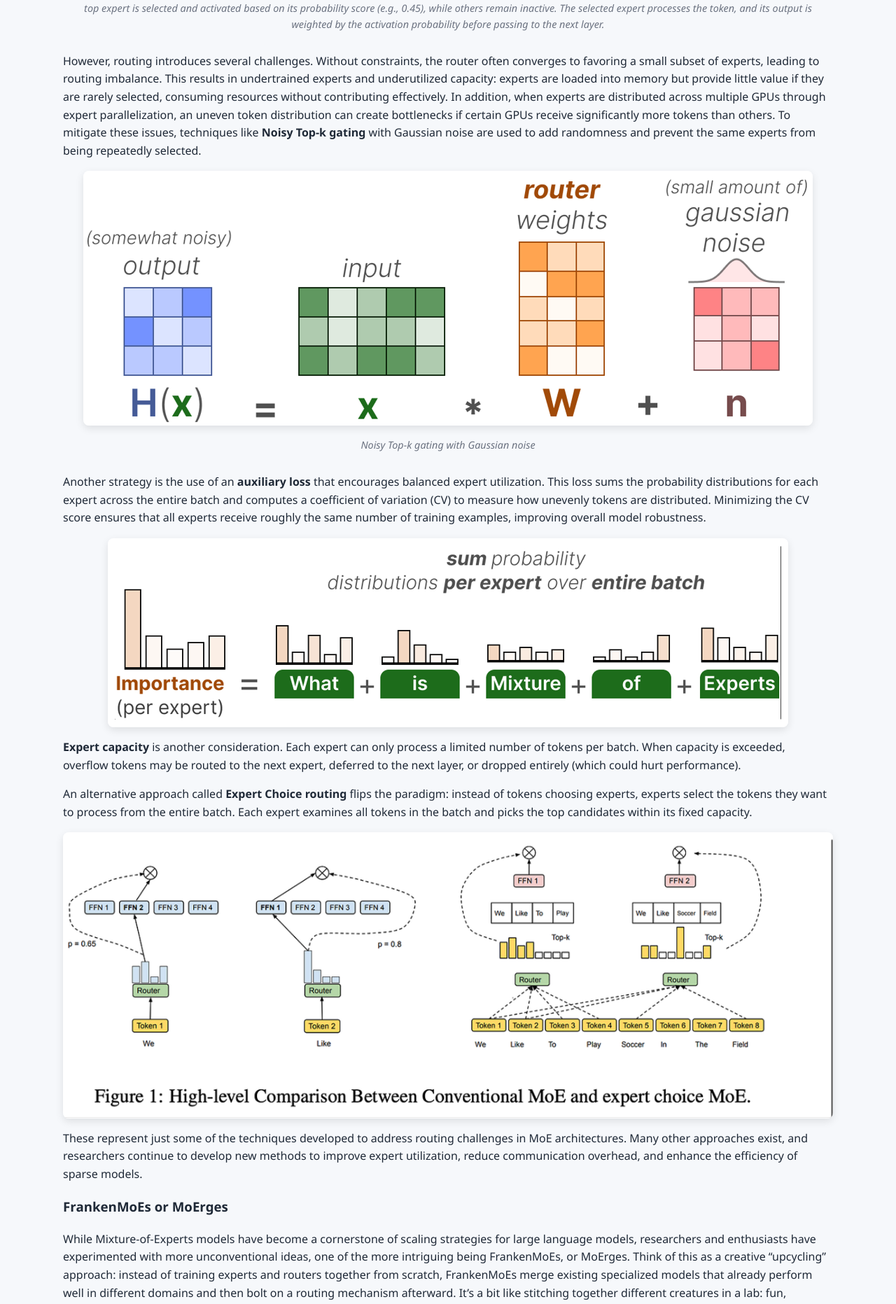
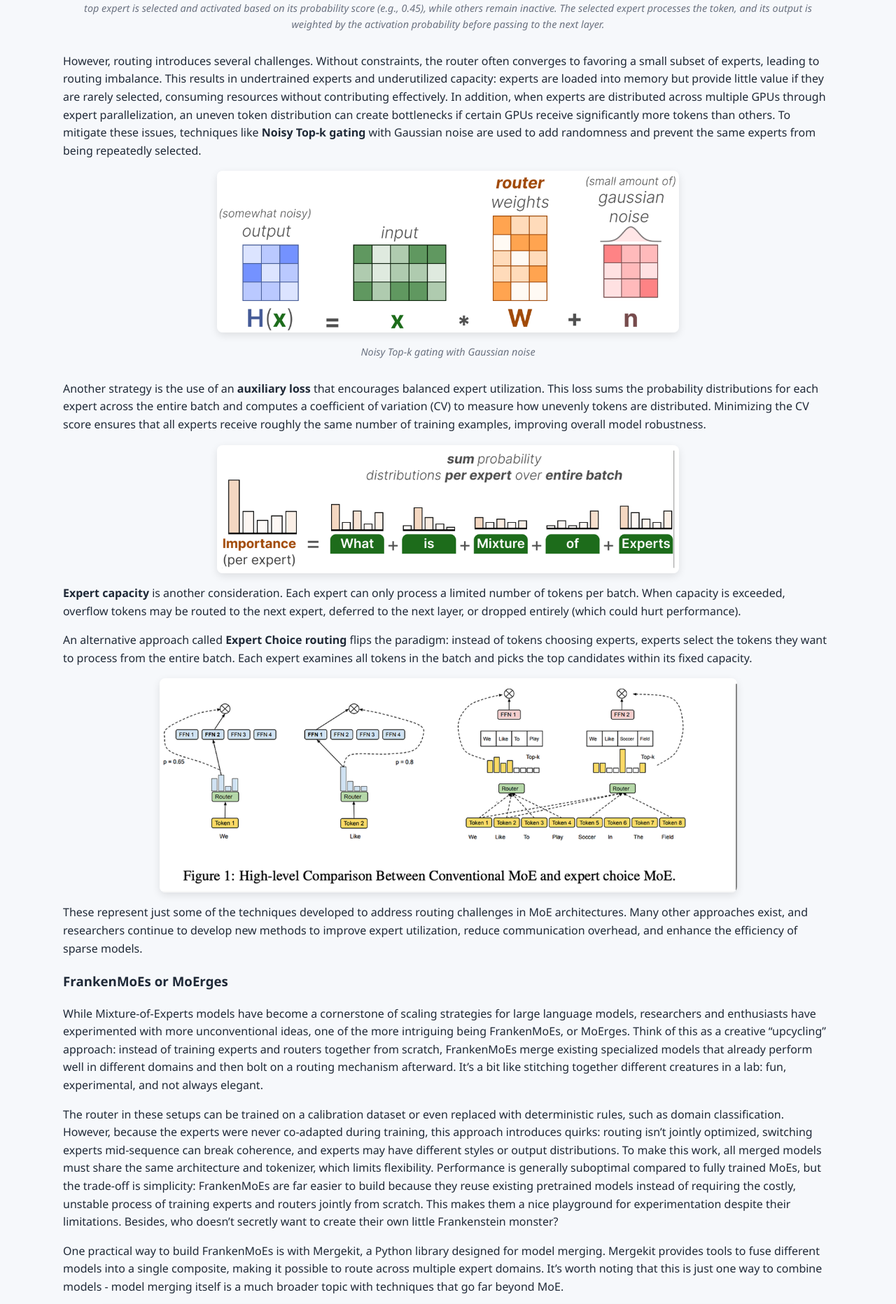
Before and after one commit to silkeplessers/silkeplessers.github.io, a Jekyll site: the page built from _posts/2025-12-18-Mixture_of_Experts.md, in a window 1280 px wide. Shown: the part 3083-4946 px from the top of the page at 70% size. Built offline with Jekyll 4.4.1, drawn with Linux system fonts in a browser that asks for light colours; some of the changed text lies outside the part shown.

Commit message:
reduce image size

```diff
--- a/_posts/2025-12-18-Mixture_of_Experts.md
+++ b/_posts/2025-12-18-Mixture_of_Experts.md
@@ -47,21 +47,33 @@ A critical component of Mixture-of-Experts architectures is the routing mechanis
 
 However, routing introduces several challenges. Without constraints, the router often converges to favoring a small subset of experts, leading to routing imbalance. This results in undertrained experts and underutilized capacity: experts are loaded into memory but provide little value if they are rarely selected, consuming resources without contributing effectively. In addition, when experts are distributed across multiple GPUs through expert parallelization, an uneven token distribution can create bottlenecks if certain GPUs receive significantly more tokens than others. To mitigate these issues, techniques like <b>Noisy Top-k gating</b> with Gaussian noise are used to add randomness and prevent the same experts from being repeatedly selected.
 
-![Noisy Top-k gating with Gaussian noise.](/assets/images/noisy-topk-gating.png)
+<div class="img-small">
+
+![Noisy Top-k gating with Gaussian noise](/assets/images/noisy-topk-gating.png)
 *Noisy Top-k gating with Gaussian noise*
 <!-- Source: https://newsletter.maartengrootendorst.com/p/a-visual-guide-to-mixture-of-experts -->
 
+</div>
+
 Another strategy is the use of an <b>auxiliary loss</b> that encourages balanced expert utilization. This loss sums the probability distributions for each expert across the entire batch and computes a coefficient of variation (CV) to measure how unevenly tokens are distributed. Minimizing the CV score ensures that all experts receive roughly the same number of training examples, improving overall model robustness.
 
-![Sum expert probability per token over a batch.](/assets/images/moe-auxiliary-loss.png)
+<div class="img-small">
+
+![Sum expert probability per token over a batch](/assets/images/moe-auxiliary-loss.png)
 <!-- Source: https://newsletter.maartengrootendorst.com/p/a-visual-guide-to-mixture-of-experts -->
+
+</div>
 
 <b>Expert capacity</b> is another consideration. Each expert can only process a limited number of tokens per batch. When capacity is exceeded, overflow tokens may be routed to the next expert, deferred to the next layer, or dropped entirely (which could hurt performance).
 
 An alternative approach called <b>Expert Choice routing</b> flips the paradigm: instead of tokens choosing experts, experts select the tokens they want to process from the entire batch. Each expert examines all tokens in the batch and picks the top candidates within its fixed capacity.
 
-![Token choice vs expert choice routing.](/assets/images/token-expert-choice-routing.png)
+<div class="img-medium">
+
+![Token choice vs expert choice routing](/assets/images/token-expert-choice-routing.png)
 <!-- Source: https://arxiv.org/pdf/2202.09368 -->
+
+</div>
 
 These represent just some of the techniques developed to address routing challenges in MoE architectures. Many other approaches exist, and researchers continue to develop new methods to improve expert utilization, reduce communication overhead, and enhance the efficiency of sparse models.
 
@@ -71,7 +83,7 @@ While Mixture-of-Experts models have become a cornerstone of scaling strategies
 
 The router in these setups can be trained on a calibration dataset or even replaced with deterministic rules, such as domain classification. However, because the experts were never co-adapted during training, this approach introduces quirks: routing isn’t jointly optimized, switching experts mid-sequence can break coherence, and experts may have different styles or output distributions. To make this work, all merged models must share the same architecture and tokenizer, which limits flexibility. Performance is generally suboptimal compared to fully trained MoEs, but the trade‑off is simplicity: FrankenMoEs are far easier to build because they reuse existing pretrained models instead of requiring the costly, unstable process of training experts and routers jointly from scratch. This makes them a nice playground for experimentation despite their limitations. Besides, who doesn’t secretly want to create their own little Frankenstein monster?
 
-One practical way to build FrankenMoEs is with Mergekit, a Python library designed for model merging. Mergekit provides tools to fuse different models into a single composite, making it possible to route across multiple expert domains. It’s worth noting that this is just one way to combine models—model merging itself is a much broader topic with techniques that go far beyond MoE.
+One practical way to build FrankenMoEs is with Mergekit, a Python library designed for model merging. Mergekit provides tools to fuse different models into a single composite, making it possible to route across multiple expert domains. It’s worth noting that this is just one way to combine models - model merging itself is a much broader topic with techniques that go far beyond MoE.
 
 ![FrankenMoE is created by taking the FFNs from the same layer position across multiple pre-trained models and combining them into a single Mixture-of-Experts layer. For example, all Layer 1 FFNs from Model 1, Model 2, and Model 3 are grouped together as experts in Layer 1 of the FrankenMoE. The same process is repeated for Layer 2, where all Layer 2 FFNs from the three models become experts in Layer 2 of the FrankenMoE, and so on for every subsequent layer.](/assets/images/frankenmoes.png)
 *FrankenMoE is created by taking the FFNs from the same layer position across multiple pre-trained models and combining them into a single Mixture-of-Experts layer. For example, all Layer 1 FFNs from Model 1, Model 2, and Model 3 are grouped together as experts in Layer 1 of the FrankenMoE. The same process is repeated for Layer 2, where all Layer 2 FFNs from the three models become experts in Layer 2 of the FrankenMoE, and so on for every subsequent layer.*
--- a/assets/style.css
+++ b/assets/style.css
@@ -143,6 +143,22 @@ img {
     box-shadow: 0 4px 12px rgba(0,0,0,0.1);
 }
 
+/* Smaller image size option using div wrappers */
+.img-small {
+    max-width: 60%;
+    margin: 0 auto;
+}
+
+.img-medium {
+    max-width: 75%;
+    margin: 0 auto;
+}
+
+.img-small img,
+.img-medium img {
+    width: 100%;
+}
+
 /* Image caption styling - italic text immediately after an image */
 img + em {
     display: block;
```
